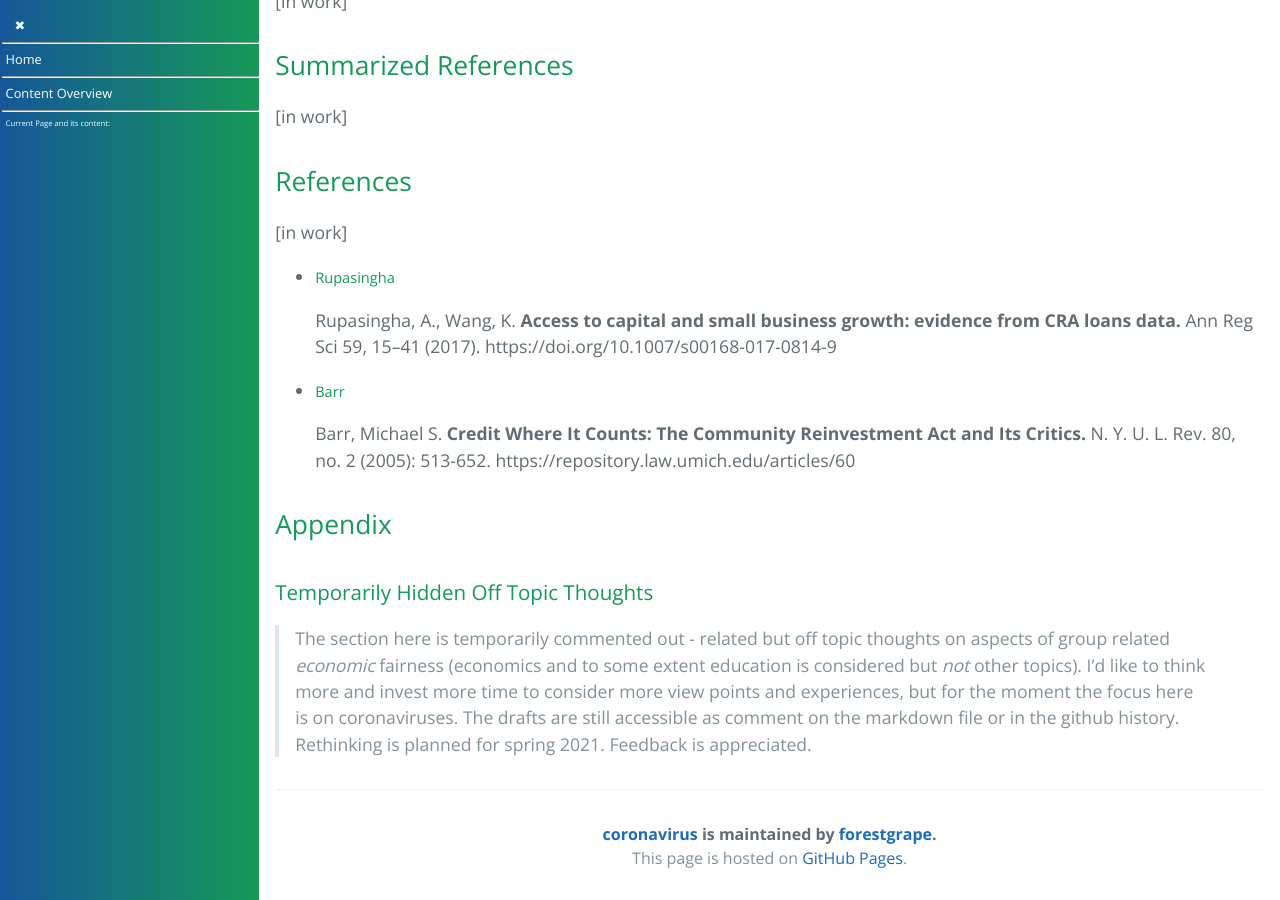
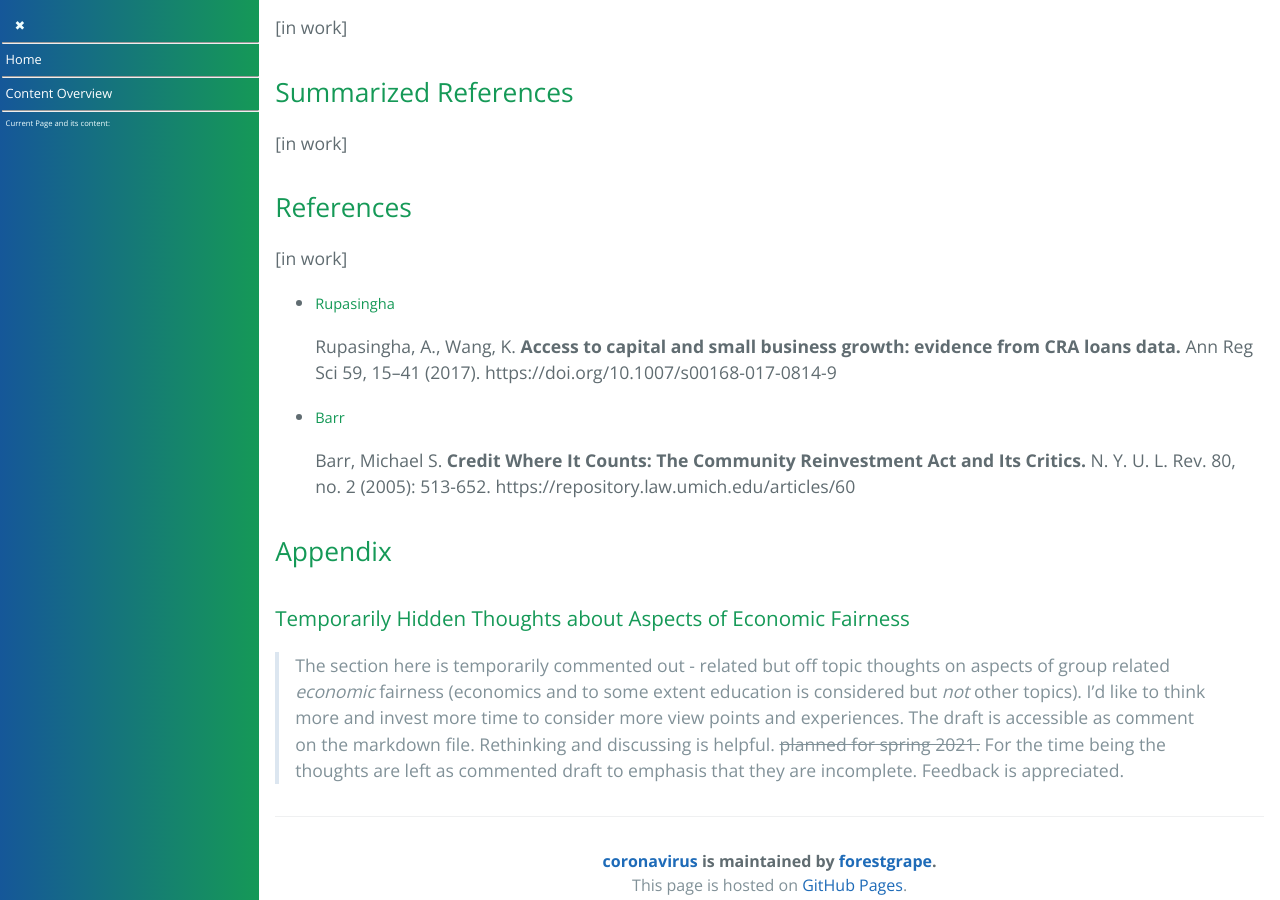
Before and after one commit to forestgrape/coronavirus, a Jekyll site: the page built from 7_social/economics.md, in a window 1280 px wide and 900 px high, scrolled down 9495 px. Built offline with Jekyll 4.4.1, drawn with Linux system fonts in a browser that asks for light colours; our own code applies the rules of GitHub Pages for plain Markdown files; some of the changed text lies outside the part shown.

Commit message:
formulations

```diff
--- a/7_social/economics.md
+++ b/7_social/economics.md
@@ -32,7 +32,7 @@
 * [Summarized References](#summarized-references)
 * [References](#references)
 * [Appendix](#appendix)
-  * [Temporarily Hidden Off Topic Thoughts](#temporarily-hidden-off-topic-thoughts)
+  * [Temporarily Hidden Thoughts about Aspects of Economic Fairness](#temporarily-hidden-thoughts-about-aspects-of-economic-fairness)
 
 > ##### Economics
 > Science about the production, consumption, and transfer of goods and services.
@@ -243,7 +243,7 @@ The work is per credit and not per amount of credit. Therefore handing out small
 ### Comparison to Universal Basic Income
 The proposed Universal Capital Services are in some situations very similar to a Universal Basic Income, however they are much more flexible and participation is voluntary including paying the costs i.e. only those participating will pay the additional cost respect to existing social support measures. The exact difference depend on the concrete implementation.
 #### similar
-* if continuously accessing the credits **and** not high future capital
+* when accessing the credits over a continuous time period **and** not high future capital (which would yield pay-back e.g. through taxes in the credit scheme)
 #### different
 * access can be all in one go e.g. for investments in a (new) business
 * those already having enough capital don't need to participate neither in taking nor in paying additional tax
@@ -278,8 +278,8 @@ More fairness for choosing job/work options.
 
 ## Appendix
 
-### Temporarily Hidden Off Topic Thoughts
-> The section here is temporarily commented out -  related but off topic thoughts on aspects of group related *economic* fairness (economics and to some extent education is considered but *not* other topics). I'd like to think more and invest more time to consider more view points and experiences, but for the moment the focus here is on coronaviruses. The drafts are still accessible  as comment on the markdown file or in the github history. Rethinking is planned for spring 2021. Feedback is appreciated.
+### Temporarily Hidden Thoughts about Aspects of Economic Fairness
+> The section here is temporarily commented out -  related but off topic thoughts on aspects of group related *economic* fairness (economics and to some extent education is considered but *not* other topics). I'd like to think more and invest more time to consider more view points and experiences. The draft is accessible as comment on the markdown file. Rethinking and discussing is helpful. ~~planned for spring 2021.~~ For the time being the thoughts are left as commented draft to emphasis that they are incomplete. Feedback is appreciated.
 
 
 <!--
```
